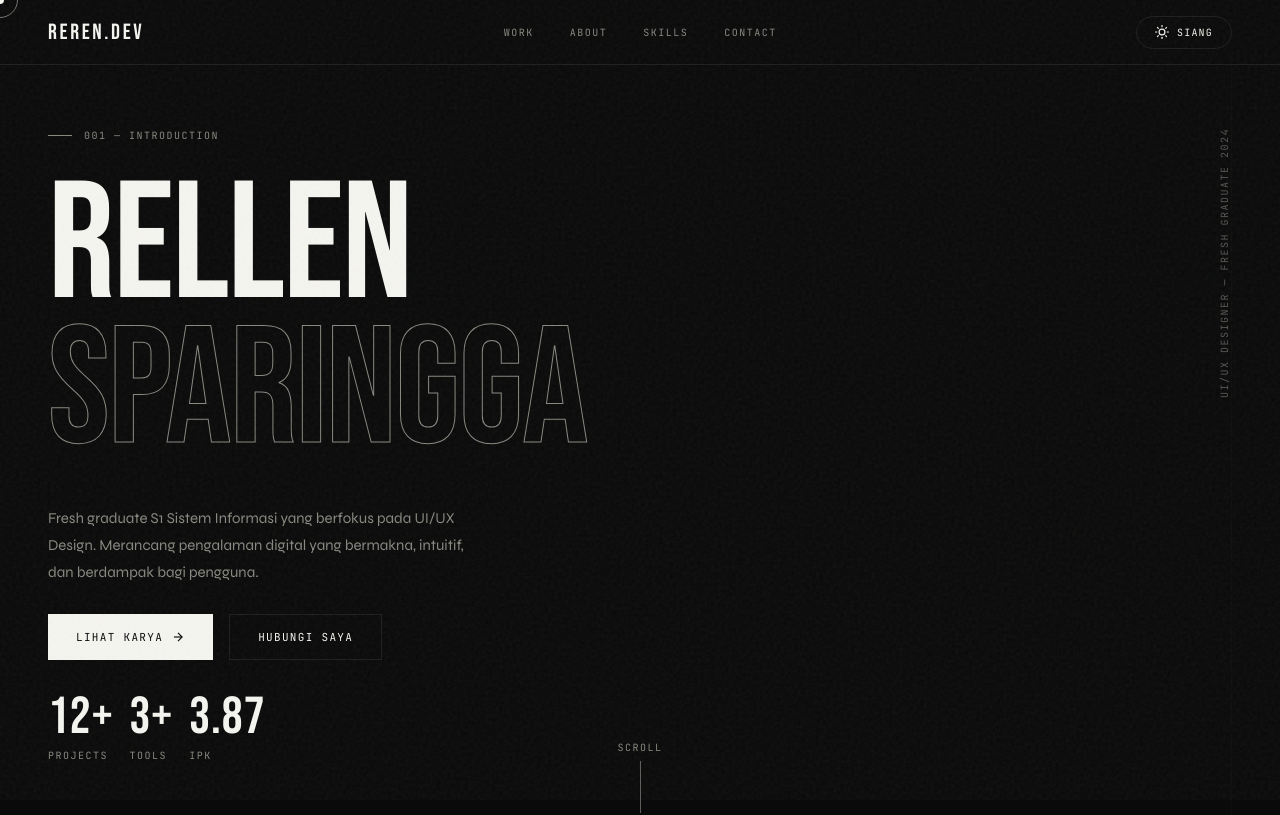
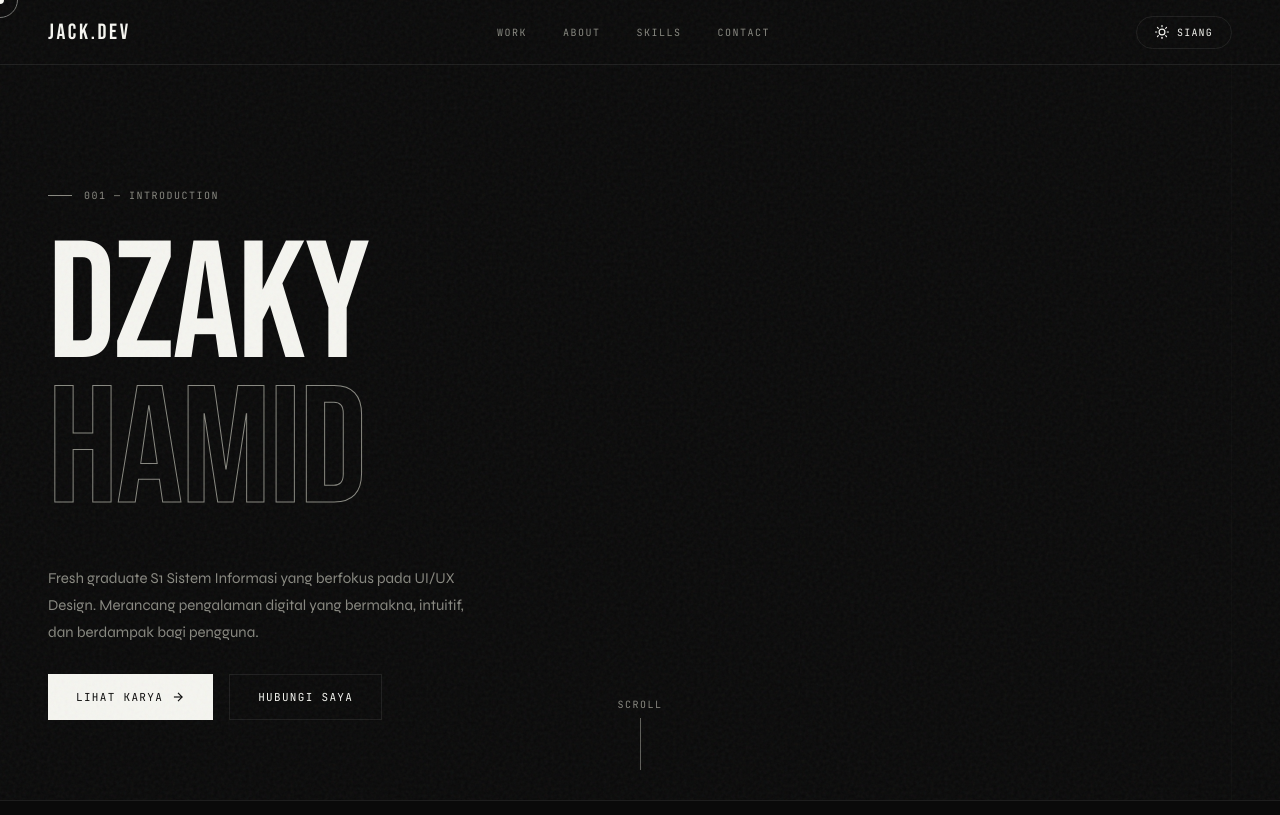
Before and after one commit to keyjack0/web-porto-ai, a Next.js app: page / in a window 1280 px wide. Shown: the top 815 px of the page. Built offline with nearby package versions, Linux system fonts and the light colour scheme.

Commit message:
update name

```diff
--- a/app/layout.tsx
+++ b/app/layout.tsx
@@ -30,14 +30,14 @@
 });
 
 export const metadata: Metadata = {
-  title: "Rellen Sparingga — UI/UX Designer",
+  title: "Dzaky Hamid — UI/UX Designer",
   description:
     "Portfolio UI/UX Designer — Fresh Graduate S1 Sistem Informasi. Merancang pengalaman digital yang bermakna dan berdampak.",
   keywords: ["UI/UX Designer", "Portfolio", "Figma", "Sistem Informasi", "Fresh Graduate"],
-  authors: [{ name: "Rellen Sparingga" }],
+  authors: [{ name: "Dzaky Hamid" }],
   icons: { icon: "/favicon.svg" },
   openGraph: {
-    title: "Rellen Sparingga — UI/UX Designer",
+    title: "Dzaky Hamid — UI/UX Designer",
     description: "Portfolio UI/UX Designer fresh graduate yang berfokus pada desain pengalaman digital.",
     type: "website",
   },
--- a/components/AboutSection.tsx
+++ b/components/AboutSection.tsx
@@ -118,7 +118,7 @@
                 <line x1="0" y1="380" x2="440" y2="380" stroke="var(--muted)" strokeWidth="0.5" opacity="0.2" />
                 <line x1="220" y1="0" x2="220" y2="520" stroke="var(--muted)" strokeWidth="0.5" opacity="0.12" />
                 <rect x="20" y="20" width="400" height="480" fill="none" stroke="var(--muted)" strokeWidth="0.5" opacity="0.12" />
-                <text x="220" y="496" textAnchor="middle" fontFamily="monospace" fontSize="10" fill="var(--muted)" letterSpacing="4" opacity="0.6">RELLEN SPARINGGA</text>
+                <text x="220" y="496" textAnchor="middle" fontFamily="monospace" fontSize="10" fill="var(--muted)" letterSpacing="4" opacity="0.6">DZAKY HAMID</text>
               </svg>
             </div>
 
--- a/components/ContactSection.tsx
+++ b/components/ContactSection.tsx
@@ -7,10 +7,10 @@
 gsap.registerPlugin(ScrollTrigger);
 
 const socials = [
-  { label: "EMAIL", value: "rellen.sparingga@email.com", href: "mailto:rellen.sparingga@email.com" },
-  { label: "LINKEDIN", value: "linkedin.com/in/rellensparingga", href: "https://linkedin.com" },
-  { label: "BEHANCE", value: "behance.net/rellensparingga", href: "https://behance.net" },
-  { label: "DRIBBBLE", value: "dribbble.com/rellensparingga", href: "https://dribbble.com" },
+  { label: "EMAIL", value: "dzaky.hamid@email.com", href: "mailto:dzaky.hamid@email.com" },
+  { label: "LINKEDIN", value: "linkedin.com/in/dzakyhamid", href: "https://linkedin.com" },
+  { label: "BEHANCE", value: "behance.net/dzakyhamid", href: "https://behance.net" },
+  { label: "DRIBBBLE", value: "dribbble.com/dzakyhamid", href: "https://dribbble.com" },
 ];
 
 export default function ContactSection() {
--- a/components/Footer.tsx
+++ b/components/Footer.tsx
@@ -62,7 +62,7 @@
               opacity: 0,
             }}
           >
-            REREN.DEV
+            JACK.DEV
           </a>
 
 
--- a/components/HeroSection.tsx
+++ b/components/HeroSection.tsx
@@ -100,9 +100,9 @@
           opacity: 0.6,
         }}
       >
-        <span className="float-label rotate-text">
+        {/* <span className="float-label rotate-text">
           UI/UX DESIGNER — FRESH GRADUATE 2024
-        </span>
+        </span> */}
       </div>
 
       <div style={{ maxWidth: "1280px", margin: "0 auto", width: "100%" }}>
@@ -129,9 +129,9 @@
             opacity: 0,
           }}
         >
-          RELLEN
+          DZAKY
           <br />
-          <span className="text-ghost">SPARINGGA</span>
+          <span className="text-ghost">HAMID</span>
         </h1>
 
         {/* Bottom row */}
@@ -182,7 +182,7 @@
           </div>
 
           {/* Stats */}
-          <div
+          {/* <div
             style={{ display: "flex", flexWrap: "wrap", gap: "16px" }}
             className="md:gap-12"
           >
@@ -203,7 +203,7 @@
                 </div>
               </div>
             ))}
-          </div>
+          </div> */}
         </div>
       </div>
 
--- a/components/Navbar.tsx
+++ b/components/Navbar.tsx
@@ -64,7 +64,7 @@
             textDecoration: "none",
           }}
         >
-          REREN.DEV
+          JACK.DEV
         </a>
 
         {/* Nav Links */}
```
Also changed, not shown: 2 other files (tests, documents, lock files or other folders).
